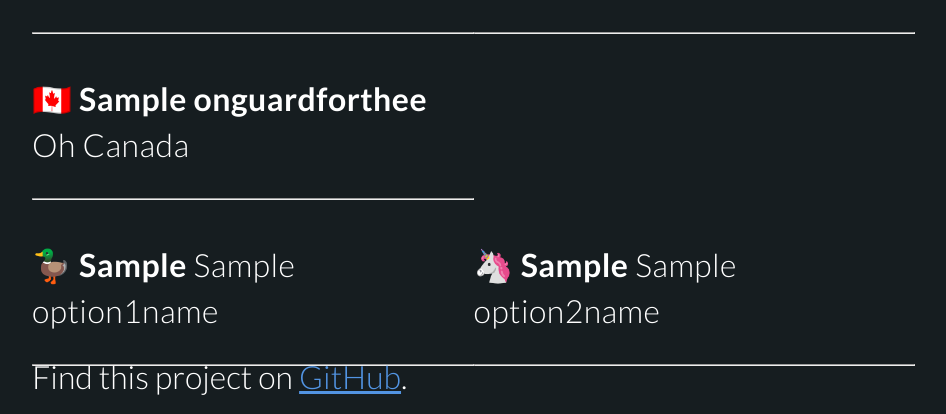
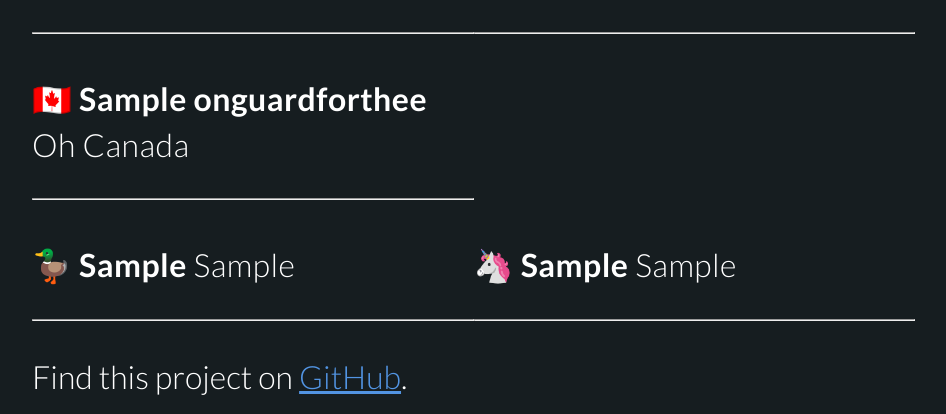
Before and after one commit to DanielPullan/Time, a Flask app: template time/templates/index.html in a window 1280 px wide. Shown: the part 386-800 px from the top of the page, without its empty margins (128-1074 px from the left). Run offline with Flask 2, Linux system fonts and the light colour scheme; the template is opened without the code that fills it: most values are stand-ins (such as "Sample title", 1, 10 or a date in 2020).

Commit message:
Options are in lists/arrays now
It made what I'm returning shorter. I'd like to look at putting more into arrays as it looks cleaner.

```diff
--- a/time/main.py
+++ b/time/main.py
@@ -7,17 +7,8 @@ from flask import Flask, request, render_template, make_response, redirect, url_
 app = Flask(__name__)
 
 
-
-name="Noisy"
-
 @app.route('/')
 def index():
-
-	option1 = "Europe/London"
-	option1name = "London"
-	option2 = "Europe/Dublin"
-	option2name= "dublin"
-
 
 	option1 = request.cookies.get('option1')
 	option2 = request.cookies.get('option2')
@@ -43,9 +34,13 @@ def index():
 	option1 = datetime_option1.strftime('%H:%M')
 	option2 = datetime_option2.strftime('%H:%M')
 
+	option1list = [option1, option1name]
+	option2list = [option2, option2name]
 
 
-	return render_template("index.html", uk=uk, eastern=eastern, central=central, onguardforthee=onguardforthee, norge=norge, option1=option1, option1name=option1name, option2=option2, option2name=option2name)
+
+
+	return render_template("index.html", uk=uk, eastern=eastern, central=central, onguardforthee=onguardforthee, norge=norge, option1list=option1list, option2list=option2list)
 
 @app.route('/dos')
 def dos():
@@ -78,9 +73,11 @@ def setcookie():
 	   option2 = request.form['option2']
 	   option2name = request.form['option2name']
 
+	   option1list = [option1, option1name]
+
 	   resp = make_response(redirect('/'))
-	   resp.set_cookie('option1', option1)
-	   resp.set_cookie('option1name', option1name)
+	   resp.set_cookie('option1', option1list[0])
+	   resp.set_cookie('option1name', option1list[1])
 	   resp.set_cookie('option2', option2)
 	   resp.set_cookie('option2name', option2name)
 
--- a/time/templates/index.html
+++ b/time/templates/index.html
@@ -62,11 +62,11 @@
 
 <div class="row">
     <div class="col-6">
-        <p>🦆 <strong>{{option1}}</strong> {{option1name}}</p>
+        <p>🦆 <strong>{{option1list[0]}}</strong> {{option1list[1]}}</p>
         <hr>
     </div>
     <div class="col-6">
-        <p>🦄 <strong>{{option2}}</strong> {{option2name}}</p>
+        <p>🦄 <strong>{{option2list[0]}}</strong> {{option2list[1]}}</p>
         <hr>
     </div>
 </div>
```
